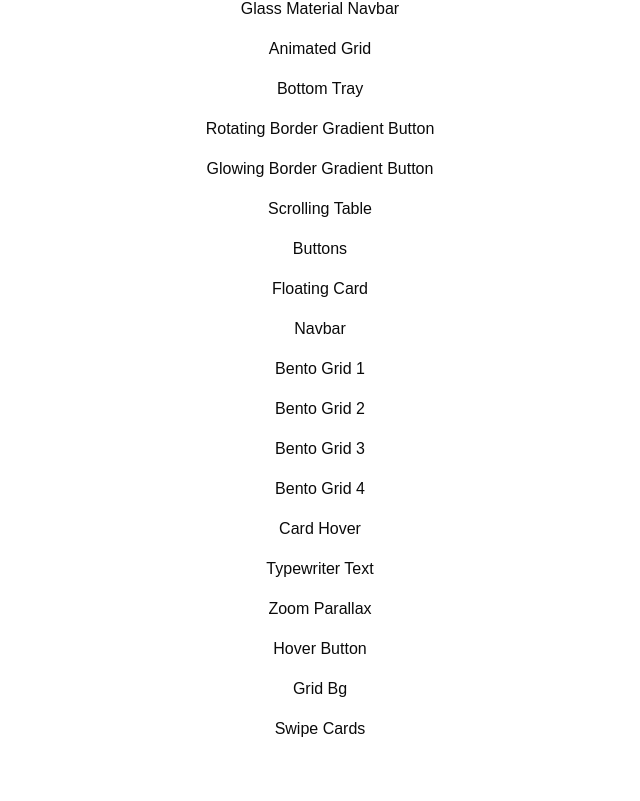
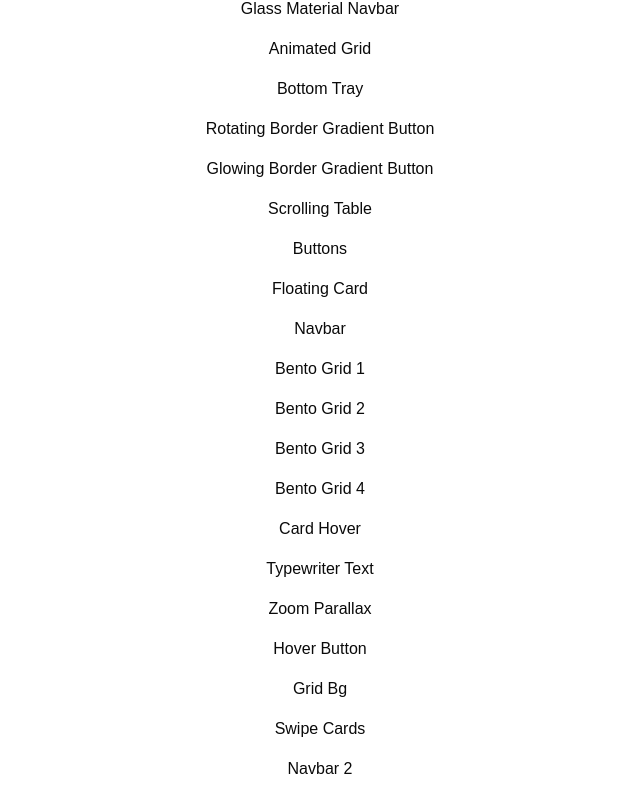
Before and after one commit to Ayusht0mar/components, a Next.js app: page / in a window 1280 px wide. Shown: the part 259-1060 px from the top of the page, without its empty margins (320-960 px from the left). Before the commit the page ends 1020 px from the top, so only its background shows below. Built offline with nearby package versions, Linux system fonts and the light colour scheme.

Commit message:
Navbar added

```diff
--- a/src/app/page.tsx
+++ b/src/app/page.tsx
@@ -115,6 +115,11 @@ export default function Home() {
           >
             Swipe Cards
           </Link>
+          <Link
+            href="/navbar2/"
+          >
+            Navbar 2
+          </Link>
       </div>
     </div>
   );
```
